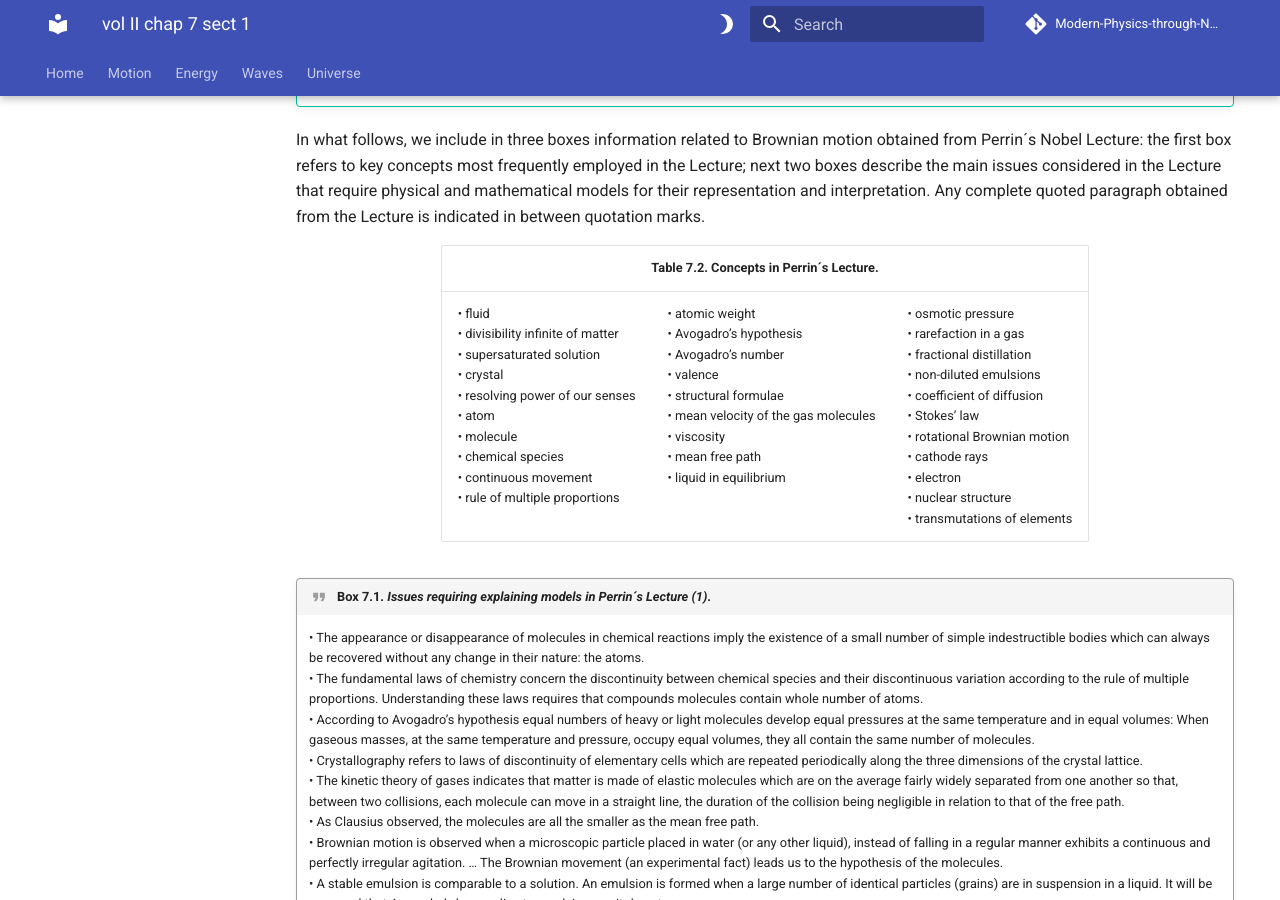
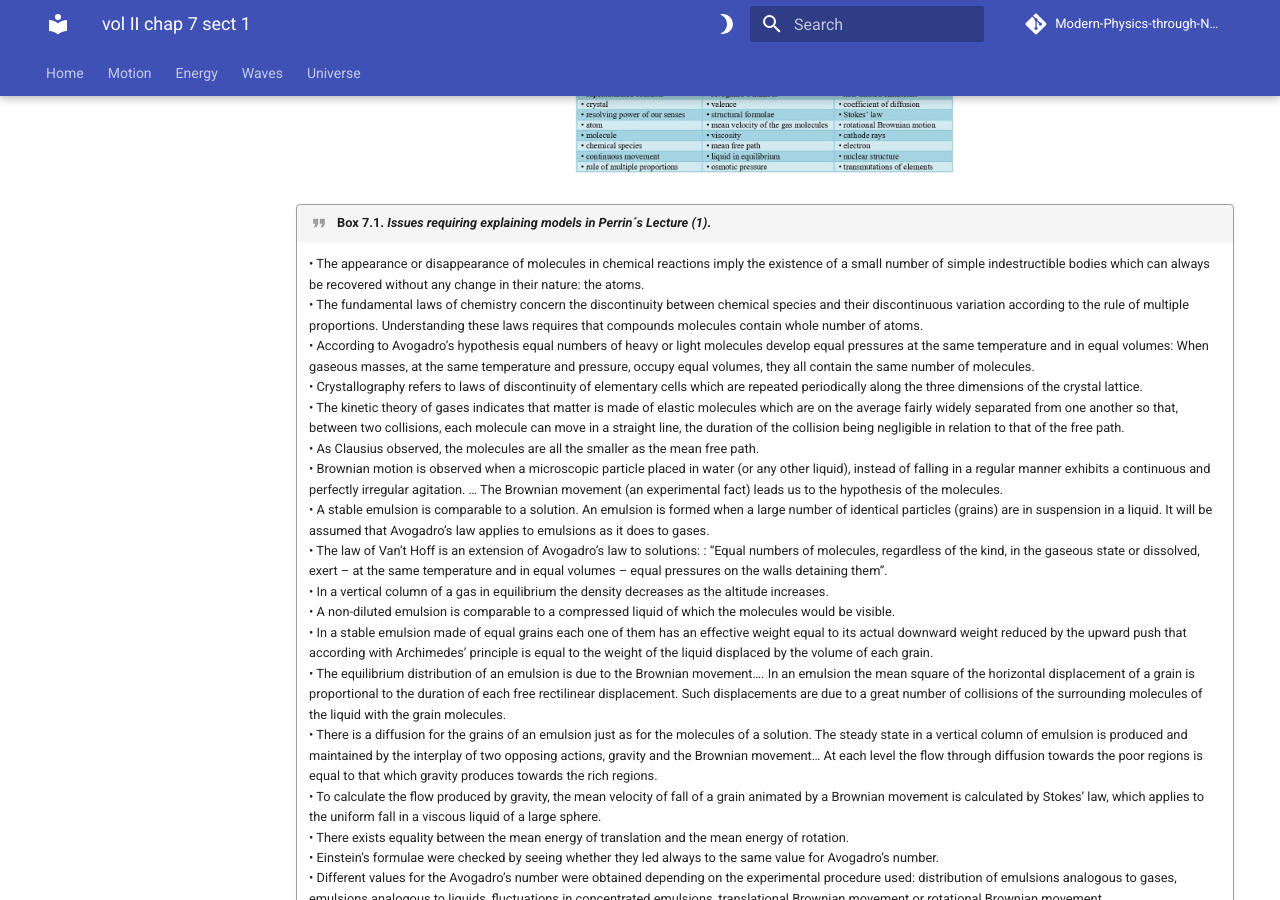
Before and after one commit to modphysnobel/modphysnobel.github.io, an MkDocs documentation site: the page built from docs/vol-II/vol-II-chap-7-sect-1.md, in a window 1280 px wide and 900 px high, scrolled down 4924 px. Built offline with MkDocs 1.6.1 and Material for MkDocs 9.7.7, drawn with Linux system fonts in a browser that asks for light colours; some web fonts are replaced; comment, search, counter and statistics services are not loaded; some of the changed text lies outside the part shown.

Commit message:
Update vol-II-chap-7-sect-1.md

```diff
--- a/docs/vol-II/vol-II-chap-7-sect-1.md
+++ b/docs/vol-II/vol-II-chap-7-sect-1.md
@@ -108,66 +108,10 @@
 
 It was estimated that the Brownian particle received the order of $10^{14}$ collisions per second from the water molecules in the surrounding media. By substituting his measurements in Einstein's equation, Perrin obtained the value of Avogadro's number ($N_A$). The following Table 7.1 contains the values obtained by Einstein and by Perrin; numerical values in the third column are multiplied by the factor $10^{23}$.
 
-<div style="text-align:center;">
-	<table cellspacing="0" cellpadding="0">
-	<tbody>
-	<tr>
-	<th colspan="3" style="text-align: center">
-		Table 7.1. Values of Avogadro's number $N_A$ calculated by Einstein and measured by Perrin.
-	</th>
-	</tr>
-	<tr>
-		<td style="text-align: center">
-	AUTHOR
-	</td>
-		<td style="text-align: center">
-	PUBLICATION
-	</td>
-		<td style="text-align: center">
-	$N_A$
-		</td>
-	</tr>
-	<tr>
-		<td  rowspan=3>
-	Einstein
-	</td>
-		<td>
-	Doctoral thesis completed on April 30 and accepted on June 24, 1905.
-	</td>
-		<td>
-	2.1
-		</td>
-	</tr>
-	<tr>
-		<td>
-	Appendix in the article published in January 1906.
-	</td>
-		<td>
-	4.15
-		</td>
-	</tr>
-	<tr>
-		<td>
-	Correction of an error in the previous calculation and a new result published in 1907.
-	</td>
-		<td>
-	6.6
-		</td>
-	</tr>
-	<tr>
-		<td rowspan=1>
-	Perrin
-	</td>
-		<td>
-	Book "Les Atomes" published in 1913.
-	</td>
-		<td>
-	6.85
-		</td>
-	</tr>
-	</tbody>
-	</table>
-	</div>
+<p align="center" width="100%">
+    <img width="380" src="https://github.com/modphysnobel/modphysnobel.github.io/blob/main/docs/vol-II/figs/7.1.jpg?raw=true">
+</p>
+
 
 <center>
 (Source: information obtained from Pais´ book.)
@@ -196,55 +140,9 @@
 
 In what follows, we include in three boxes information related to Brownian motion obtained from Perrin´s Nobel Lecture: the first box refers to key concepts most frequently employed in the Lecture; next two boxes describe the main issues considered in the Lecture that require physical and mathematical models for their representation and interpretation. Any complete quoted paragraph obtained from the Lecture is indicated in between quotation marks.
 
-<div style="text-align:center;">
-	<table cellspacing="0" cellpadding="0">
-	<tbody>
-	<tr>
-	<th colspan="3" style="text-align: center">
-		Table 7.2. Concepts in Perrin´s Lecture.
-	</th>
-	</tr>
-	<tr>
-		<td>
-	•	fluid <br>
-	•	divisibility infinite of matter <br>
-	•	supersaturated solution <br>
-	•	crystal <br>
-	•	resolving power of our senses <br>
-	•	atom <br>
-	•	molecule <br>
-	•	chemical species <br>
-	•	continuous movement <br>
-	•	rule of multiple proportions
-	</td>
-		<td>
-	•	atomic weight <br>
-	•	Avogadro’s hypothesis <br>
-	•	Avogadro’s number <br>
-	•	valence <br>
-	•	structural formulae <br>
-	•	mean velocity of the gas molecules <br>
-	•	viscosity <br>
-	•	mean free path <br>
-	•	liquid in equilibrium
-	</td>
-		<td>
-	•	osmotic pressure <br>
-	•	rarefaction in a gas <br>
-	•	fractional distillation <br>
-	•	non-diluted emulsions <br>
-	•	coefficient of diffusion <br>
-	•	Stokes’ law <br>
-	•	rotational Brownian motion <br>
-	•	cathode rays <br>
-	•	electron <br>
-	•	nuclear structure <br>
-	•	transmutations of elements
-		</td>
-	</tr>
-	</tbody>
-	</table>
-	</div>
+<p align="center" width="100%">
+    <img width="380" src="https://github.com/modphysnobel/modphysnobel.github.io/blob/main/docs/vol-II/figs/7.2.jpg?raw=true">
+</p>
 
 
 !!! quote "Box 7.1. *Issues requiring explaining models in Perrin´s Lecture (1)*."
```
